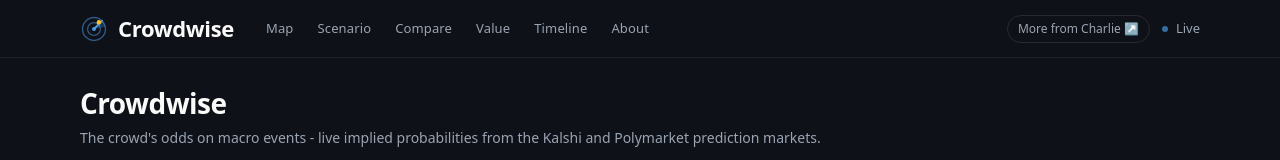
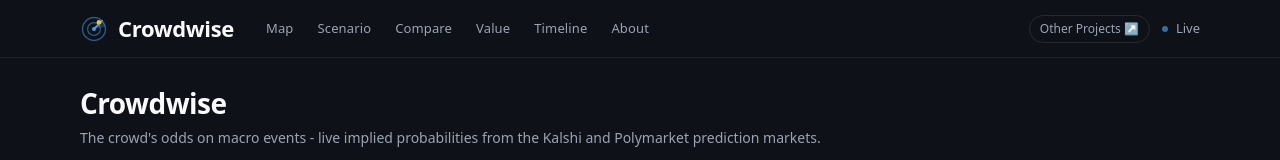
Before and after one commit to charlie-tren/crowdwise, a Next.js app: page / in a window 1280 px wide. Shown: the top 160 px of the page. Built offline with nearby package versions, Linux system fonts and the light colour scheme; no server answers.

Commit message:
change: hub back-link reads 'Other Projects'

```diff
--- a/components/Nav.tsx
+++ b/components/Nav.tsx
@@ -52,7 +52,7 @@ export function Nav() {
           href="https://charlie-tren.github.io/"
           className="rounded-full border border-white/10 px-2.5 py-1 text-[12px] text-muted transition-colors hover:border-white/25 hover:text-[var(--text)]"
         >
-          More from Charlie ↗
+          Other Projects ↗
         </a>
         <span className="flex items-center gap-2 text-[13px] text-muted">
           <span className="h-1.5 w-1.5 animate-softpulse rounded-full bg-accent" />
```
